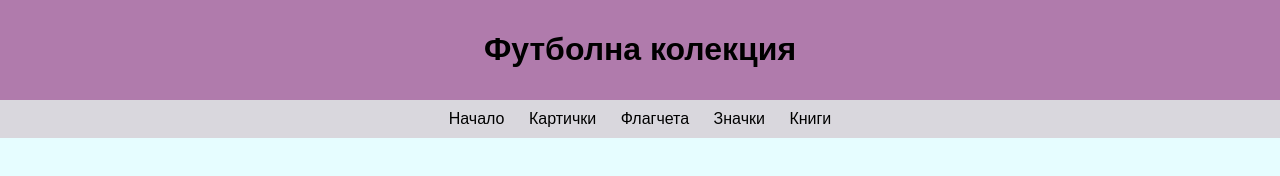
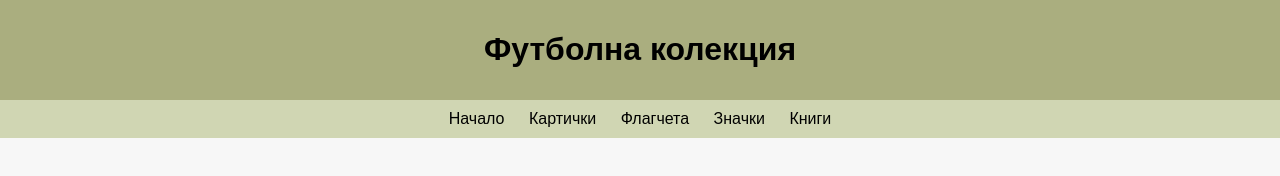
Before and after one commit to Sash0G/football-collection-site, a plain HTML site: page index.html in a window 1280 px wide. Drawn offline with Linux system fonts and the light colour scheme.

Commit message:
First Commit

```diff
--- a/style.css
+++ b/style.css
@@ -2,16 +2,16 @@ body {
   font-family: Arial, sans-serif;
   margin: 0;
   padding: 0;
-  background-color: #e6fdff;
+  background-color: #F7F7F7;
 }
 header {
-  background-color: #B07BAC;
+  background-color: #AAAE7F;
   color: #000;
   padding: 10px 20px;
   text-align: center;
 }
 nav {
-  background-color: #D9D7DD;
+  background-color: #D0D6B3;
   padding: 10px 20px;
   text-align: center;
 }
```
